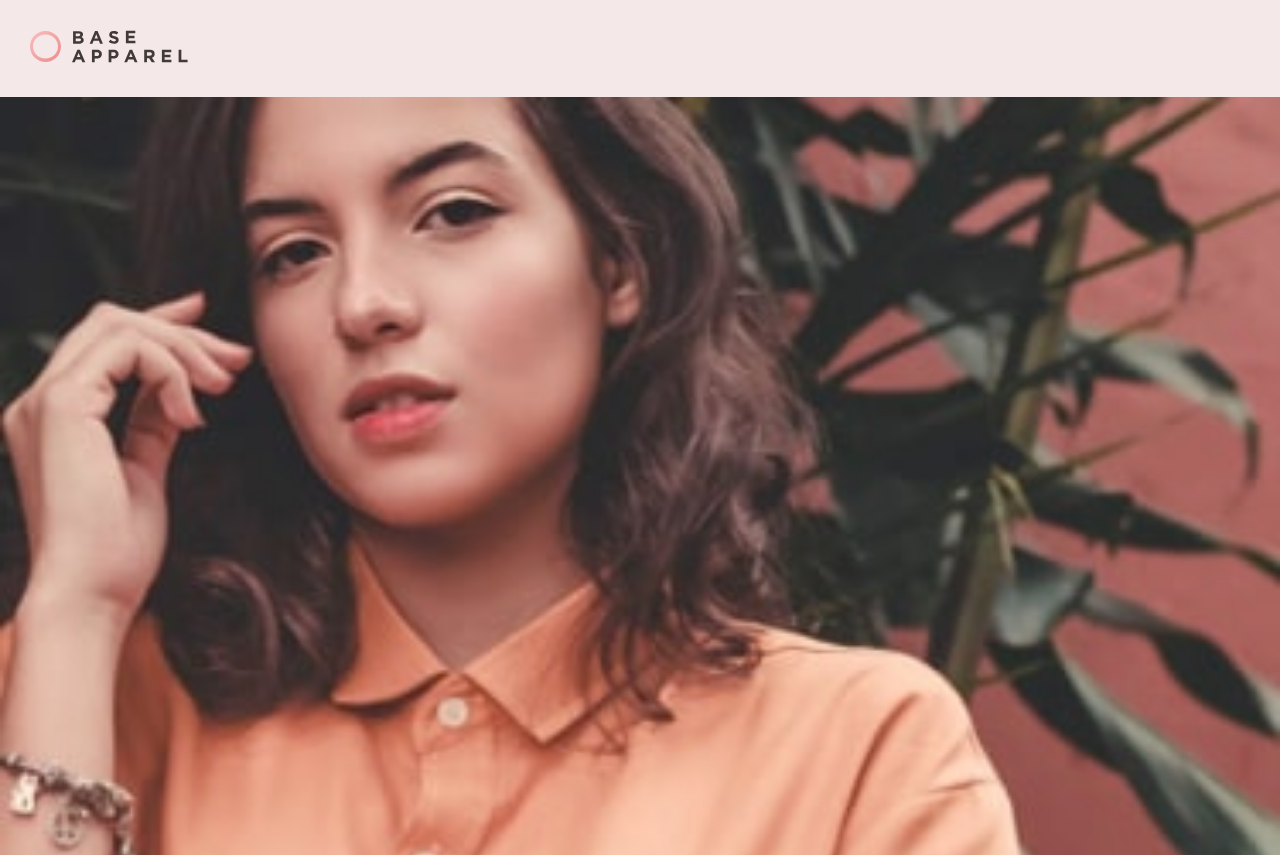
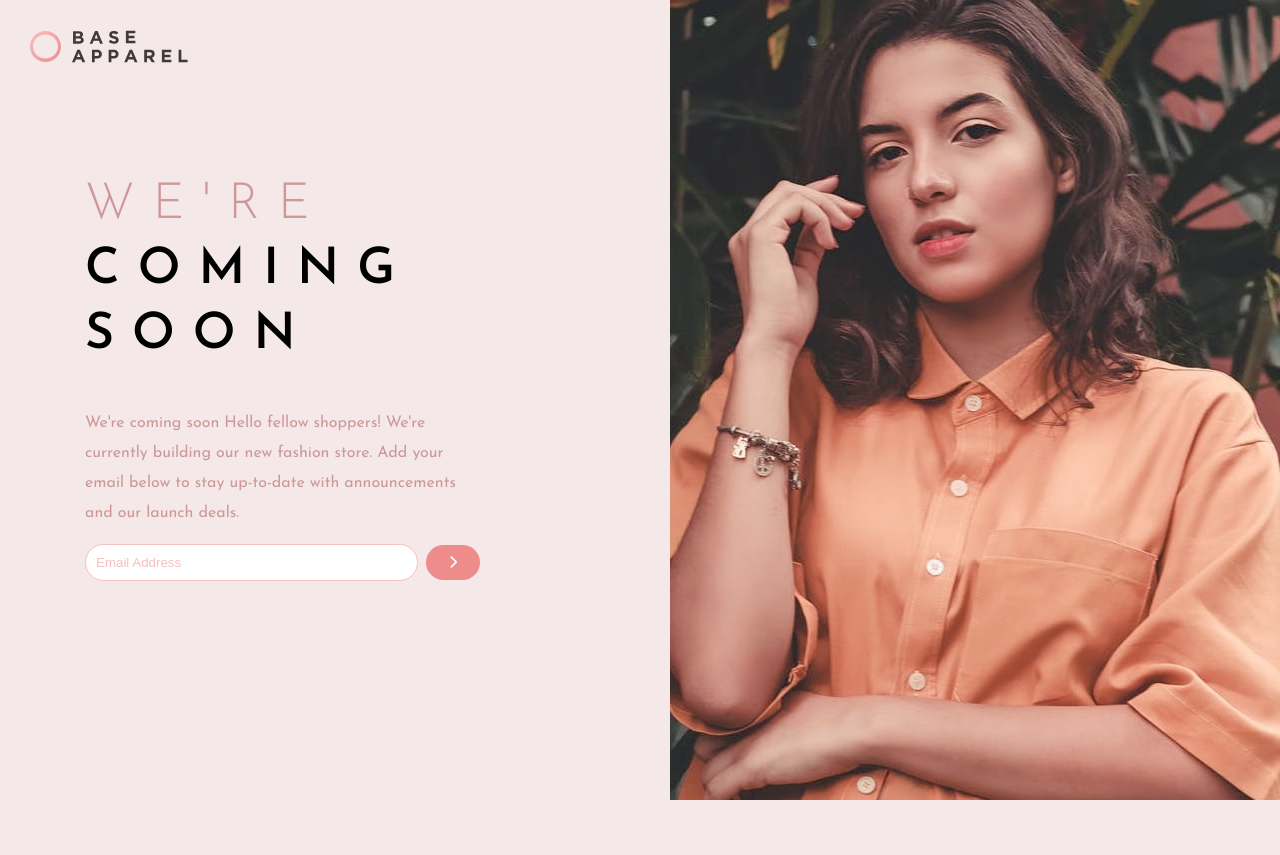
Before and after one commit to Mario97M/base-apparel-coming-soon-master-2, a plain HTML site: page index.html in a window 1280 px wide. Shown: the top 855 px of the page. After the commit the page ends 804 px from the top, so only its background shows below. Drawn offline with Linux system fonts and the light colour scheme.

Commit message:
Finished more of the desktop version of the application for css

```diff
--- a/index.html
+++ b/index.html
@@ -16,27 +16,31 @@
   </head>
   <body>
     <main>
-      <div class="logo">
-        <img src="images/logo.svg" alt="" />
-      </div>
       <div class="image-mobile">
         <img src="images/hero-mobile.jpg" alt="" />
       </div>
-      <div class="mobile-desktop hidden">
-        <img src="images/hero-desktop.jpg" alt="" />
+      <div class="desktop-container">
+        <div class="logo">
+          <img src="images/logo.svg" alt="" />
         </div>
         <div class="content">
           <h1><span>WE'RE</span> COMING SOON</h1>
           <p>
-          We're coming soon Hello fellow shoppers! We're currently building our
-          new fashion store. Add your email below to stay up-to-date with
+            We're coming soon Hello fellow shoppers! We're currently building
+            our new fashion store. Add your email below to stay up-to-date with
             announcements and our launch deals.
           </p>
           <div class="input-area">
-          <div class="input"><input type="text" placeholder="Email Address" /></div>
+            <div class="input">
+              <input type="text" placeholder="Email Address" />
+            </div>
             <div>
               <button><i class="fa-solid fa-chevron-right"></i></button>
             </div>
+          </div>
+        </div>
+        <div class="image-desktop">
+          <img src="images/hero-desktop.jpg" alt="" />
         </div>
       </div>
     </main>
--- a/style.css
+++ b/style.css
@@ -18,16 +18,21 @@ body {
   background-color: #f4e8e8;
 }
 
-.hidden {
+.image-desktop {
   display: none;
 }
 
 .logo {
   margin: 30px;
+  width: fit-content;
+  height: fit-content;
+  position: absolute;
+  top: 0;
 }
 
 .image-mobile img {
   width: 100%;
+  margin-top: 7em;
 }
 
 .content h1 {
@@ -57,7 +62,7 @@ body {
   display: flex;
   justify-content: center;
   align-items: center;
-  gap: .5em;
+  gap: 0.5em;
 }
 
 .input-area input {
@@ -88,3 +93,56 @@ body {
 .input-area button:hover {
   background-color: var(--light-pink);
 }
+
+@media all and (min-width: 610px) {
+  .image-mobile {
+    width: 100%;
+    text-align: center;
+  }
+  .image-mobile img {
+    width: 38em;
+  }
+}
+
+@media all and (min-width: 800px) {
+  .desktop-container {
+    display: flex;
+  }
+
+  .image-desktop {
+    display: block;
+  }
+
+  .image-desktop img {
+    height: 100vh;
+  }
+
+  .image-mobile {
+    display: none;
+  }
+
+  .content {
+    text-align: left;
+    position: relative;
+    bottom: 50px;
+    right: 50px;
+    margin: auto;
+  }
+
+  .content h1 {
+    font-size: 50px;
+    line-height: 65px;
+  }
+
+  .content p {
+    line-height: 30px;
+  }
+
+  .input-area {
+    width: fit-content;
+  }
+
+  .input-area input {
+    width: 25em;
+  }
+}
```
Lines whose indentation alone changed are shown as unchanged.
